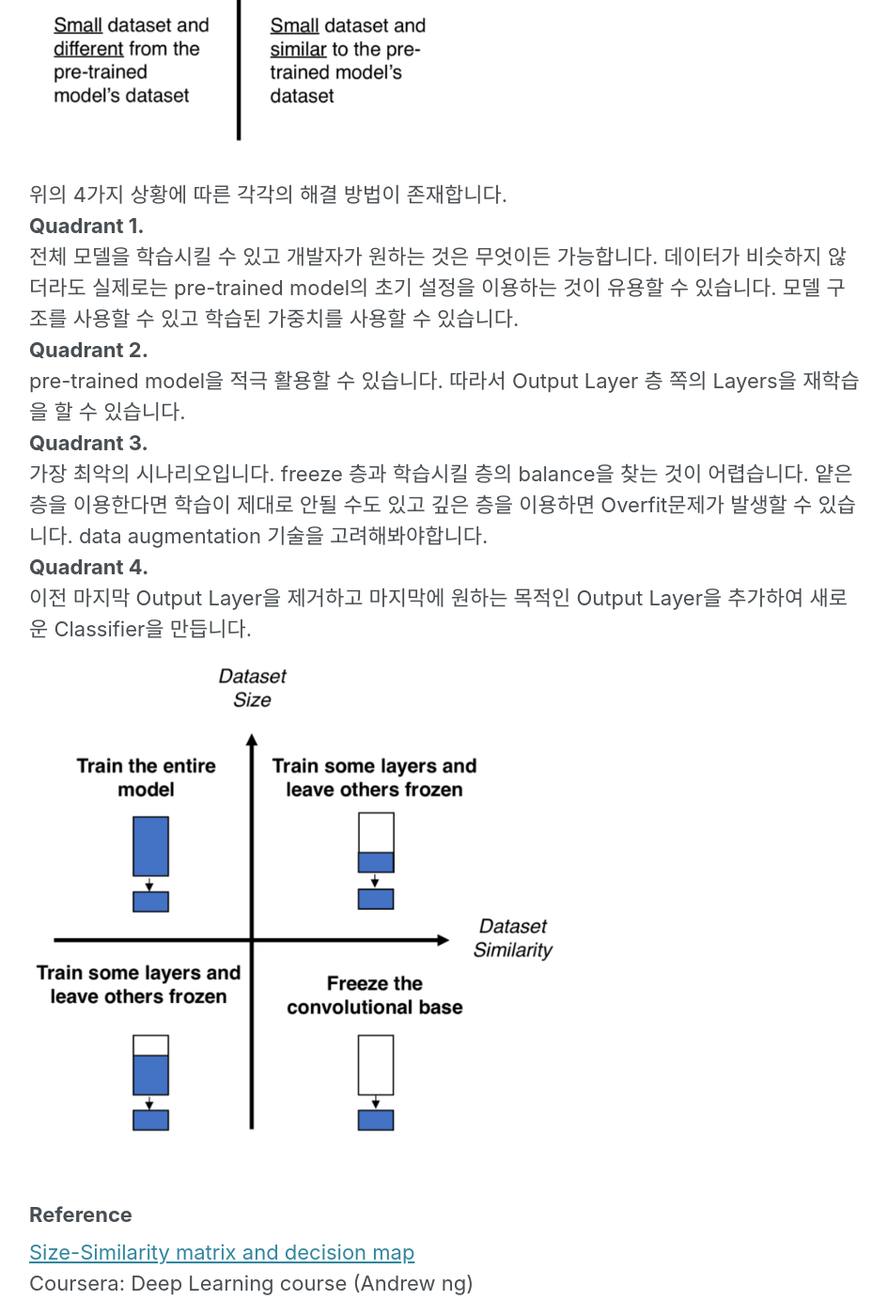
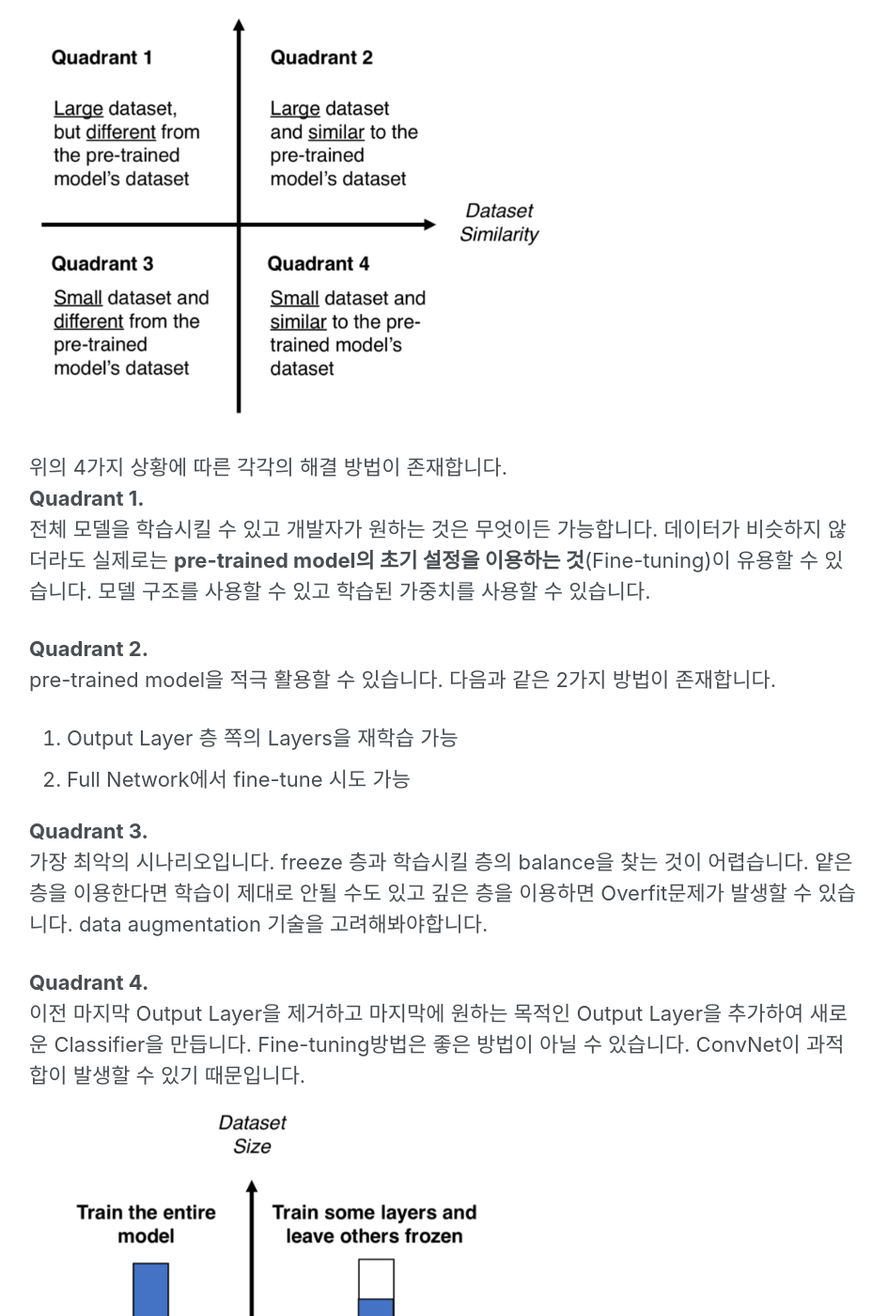
Before and after one commit to thisisiron/thisisiron.github.io, a Jekyll site: the page built from _posts/DeepLearning/2018-12-31-Transfer Learning.md, in a window 1280 px wide and 1400 px high, scrolled down 2579 px. Shown: the whole window at 94% size, without its empty margins (291-1236 px from the left). Built offline with Jekyll 4.4.1, drawn with Linux system fonts in a browser that asks for light colours; cached includes are drawn as plain includes; nearby versions of some CDN libraries; comment, search, counter and statistics services are not loaded; some of the changed text lies outside the part shown.

Commit message:
update transfer learning

```diff
--- a/_posts/DeepLearning/2018-12-31-Transfer Learning.md
+++ b/_posts/DeepLearning/2018-12-31-Transfer Learning.md
@@ -1,10 +1,14 @@
 ---
-title: "Transfer Learning(전이학습)"
+title: "Transfer Learning(전이학습)과 Fine-tuning"
 categories: DeepLearning
 ---
-## 정의
+## Transfer Learning(전이학습) 이란
 - 습득한 지식을 저장하고 다른 관련 문제에 적용하는 방법
 - 기존의 학습 모델로부터 마지막 층을 제거한 후 분류하고자 하는 적합한 층을 연결
+
+## Fine-tuning 이란
+- pre-trained 모델의 가중치를 초기 가중치로 재학습하는 방법
+- 모든 네트워크에서 가능하고, 일부만 진행할 수도 있음
 
 ## 언제 사용할까?
 충분한 데이터가 있다면 전체를 학습시킬 수 있지만, 데이터가 충분하지 않다면 기존의 모델에서 추가한 층에서만 학습을 진행 후 사용이 가능합니다.
@@ -13,15 +17,17 @@
 2. A와 B가 같은 Input을 가지는 경우 자주 사용
 3. A의 Low Level 특성이 B에게 유용할 때 자주 사용 -> A는 과일 분류, B는 사과 분류
 
-## 동결층(Freeze)과 학습층(Train)
+## 동결층(Freeze)과 재학습(Fine-tuning)
 <img src="/assets/images/transfer_learning.jpg">
 <br><br>
 
 **동결층**
 - 이미 많은 데이터로 학습되어 있는 Layer
+- *재학습하지 않고* 그대로 사용할 Layer
 
-**학습층**
-- 기존의 학습되어 있는 층을 초기 값으로 재학습하거나 새로 추가하여 학습할 Layer
+**Fine-tuning**
+- 기존의 학습되어 있는 층을 초기 값으로 *재학습*하거나 새로 추가하여 학습할 Layer
+- 기존의 학습되어 있는 가중치를 이용하는 것을 **Fine-tuning**이라고함
 
 예시
 1. 기존의 모델을 그대로 사용하는 경우, 기존 모델을 Freeze(동결)하고 Softmax 가중치만 학습하게 됩니다.
@@ -36,21 +42,27 @@
 **Quadrant 3.** <br>
 적은 데이터를 갖고 있지만 pre-trained model의 데이터와는 다른 경우<br>
 **Quadrant 4.** <br>
- 적은 데이터를 갖고 있지만 pre-trained model의 데이터와 유사한 경우<br>
+적은 데이터를 갖고 있지만 pre-trained model의 데이터와 유사한 경우<br>
 
 <img src="/assets/images/Size_Similarity_matrix.png">
 
 위의 4가지 상황에 따른 각각의 해결 방법이 존재합니다.<br>
 **Quadrant 1.** <br>
-전체 모델을 학습시킬 수 있고 개발자가 원하는 것은 무엇이든 가능합니다. 데이터가 비슷하지 않더라도 실제로는 pre-trained model의 초기 설정을 이용하는 것이 유용할 수 있습니다. 모델 구조를 사용할 수 있고 학습된 가중치를 사용할 수 있습니다.<br>
+전체 모델을 학습시킬 수 있고 개발자가 원하는 것은 무엇이든 가능합니다. 데이터가 비슷하지 않더라도 실제로는 **pre-trained model의 초기 설정을 이용하는 것**(Fine-tuning)이 유용할 수 있습니다. 모델 구조를 사용할 수 있고 학습된 가중치를 사용할 수 있습니다.<br>
+
 **Quadrant 2.** <br>
-pre-trained model을 적극 활용할 수 있습니다. 따라서 Output Layer 층 쪽의 Layers을 재학습을 할 수 있습니다.<br>
+pre-trained model을 적극 활용할 수 있습니다. 다음과 같은 2가지 방법이 존재합니다.
+1. Output Layer 층 쪽의 Layers을 재학습 가능
+2. Full Network에서 fine-tune 시도 가능
+
 **Quadrant 3.** <br>
 가장 최악의 시나리오입니다. freeze 층과 학습시킬 층의 balance을 찾는 것이 어렵습니다. 얕은 층을 이용한다면 학습이 제대로 안될 수도 있고 깊은 층을 이용하면 Overfit문제가 발생할 수 있습니다. data augmentation 기술을 고려해봐야합니다.<br>
+
 **Quadrant 4.** <br>
-이전 마지막 Output Layer을 제거하고 마지막에 원하는 목적인 Output Layer을 추가하여 새로운 Classifier을 만듭니다.<br>
+이전 마지막 Output Layer을 제거하고 마지막에 원하는 목적인 Output Layer을 추가하여 새로운 Classifier을 만듭니다. Fine-tuning방법은 좋은 방법이 아닐 수 있습니다. ConvNet이 과적합이 발생할 수 있기 때문입니다.<br>
 <img src="/assets/images/decision_map_transfer_learning.png">
 
 ### Reference
 [Size-Similarity matrix and decision map](https://towardsdatascience.com/transfer-learning-from-pre-trained-models-f2393f124751)<br>
 Coursera: Deep Learning course (Andrew ng)
+[Transfer Learning](http://cs231n.github.io/transfer-learning/)
```
